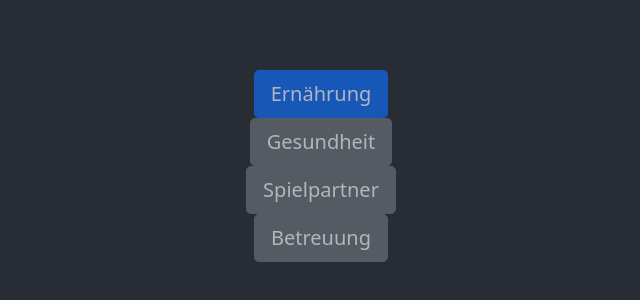
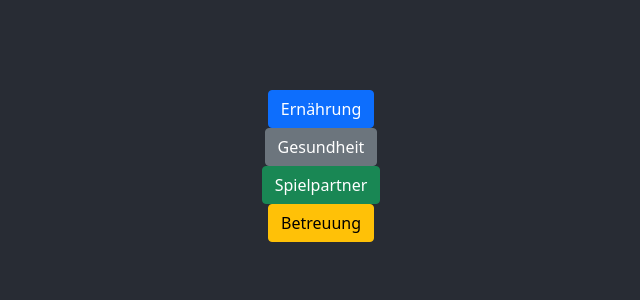
Before and after one commit to morschl/familienapp, a React (Create React App) app: page / in a window 1280 px wide. Shown: the part 234-534 px from the top of the page, without its empty margins (319-959 px from the left). Built offline with nearby package versions, Linux system fonts and the light colour scheme.

Commit message:
weitere Komponente erstellt

```diff
--- a/src/components/Netzwerk.js
+++ b/src/components/Netzwerk.js
@@ -4,20 +4,12 @@ import { Component } from 'react';
 export default class Netzwerk extends Component {
     render() {
         return (
-            <>
-              <Button variant="primary" size="lg" disabled>
-                Ernährung
-              </Button>{' '}
-              <Button variant="secondary" size="lg" disabled>
-                Gesundheit
-              </Button>{' '}
-              <Button href="#" variant="secondary" size="lg" disabled>
-                Spielpartner
-              </Button>
-              <Button href="#" variant="secondary" size="lg" disabled>
-                 Betreuung
-              </Button>
-            </>
+           <>
+             <Button variant="primary">Ernährung</Button>{' '}
+             <Button variant="secondary">Gesundheit</Button>{' '}
+             <Button variant="success">Spielpartner</Button>{' '}
+             <Button variant="warning">Betreuung</Button>{' '}
+           </>
         )
     }
 }
```
